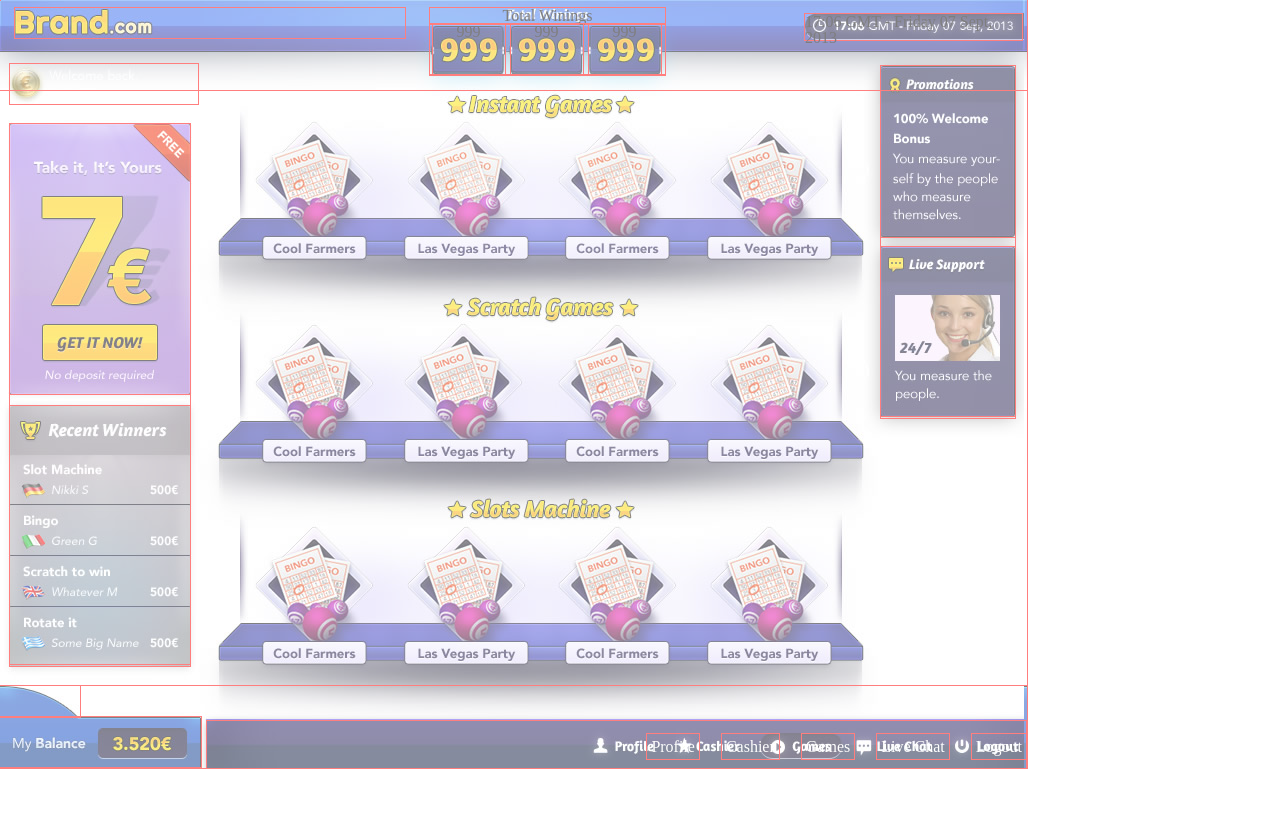
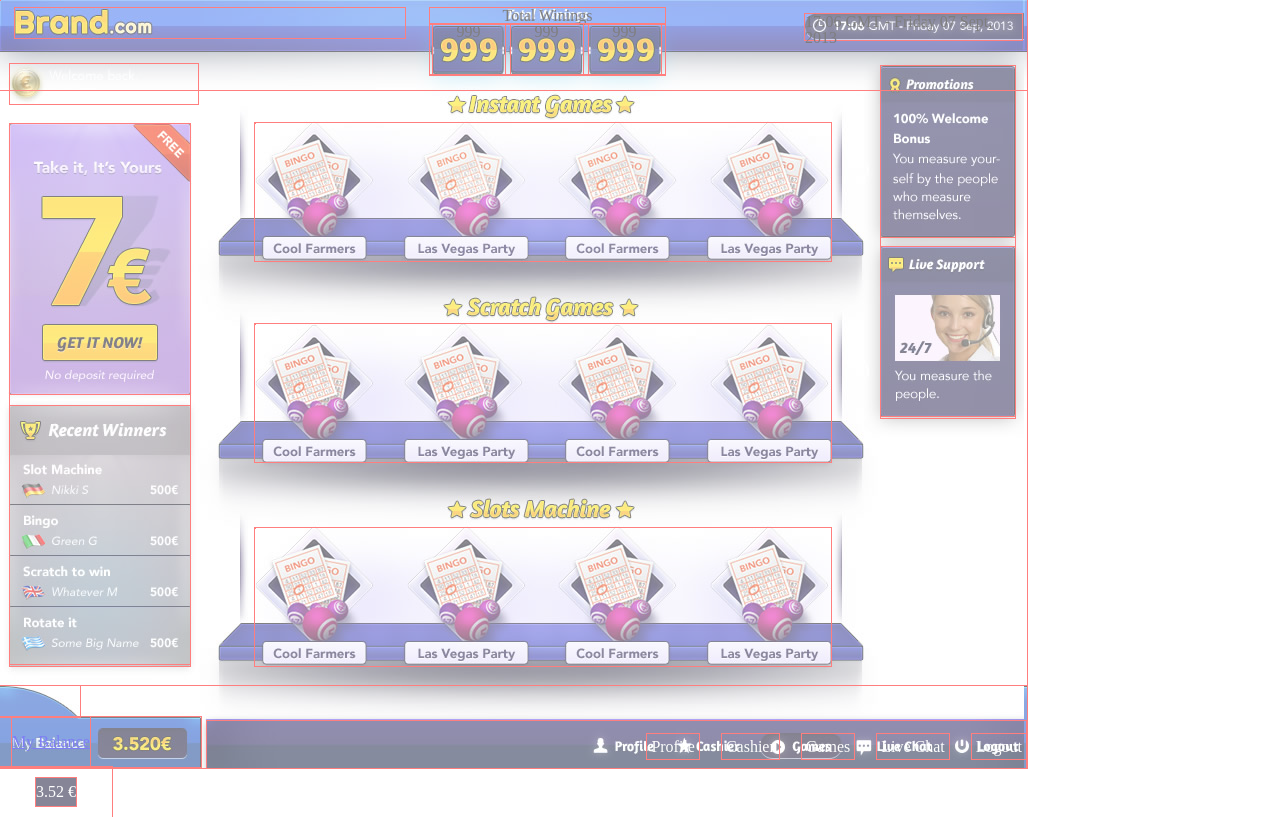
Before and after one commit to srgg6701/games, a PHP site: page / in a window 1280 px wide. Before the commit the page ends 769 px from the top, so only its background shows below. Run offline with PHP 8.4, Linux system fonts and the light colour scheme.

Commit message:
Отпозиционированы горизонтальные (3) контейнеры в центре.

```diff
--- a/index.php
+++ b/index.php
@@ -37,14 +37,42 @@
         <div id="top_box"></div>
         <div id="bottom_box"></div>
     </div>
-    <div id="scene"></div>
+    <div id="scene">
+    	<div>
+        	<div></div>
+        	<div></div>
+        	<div></div>
+        	<div></div>
+        </div>
+    	<div>
+        	<div></div>
+        	<div></div>
+        	<div></div>
+        	<div></div>
+        </div>
+    	<div>
+        	<div></div>
+        	<div></div>
+        	<div></div>
+        	<div></div>
+        </div>
+    </div>
     <div id="right_block">
     	<div id="promotions"></div>
         <div id="live_support"></div>
     </div>
     <div id="bottom_menu">
     	<div id="top_left"></div>
-    	<div id="bottom_menu_left_side"></div>
+    	<div id="bottom_menu_left_side">
+        	<div id="my_balance">
+            	<a href="#">My <b>Balance</b></a>
+            </div>
+            <div id="currency">
+            	<div id="currency_sum">
+                	3.52 &euro;
+                </div>
+            </div>
+        </div>
     	<div id="bottom_menu_right_side">
 	        <span id="bottom_menu_profile"><a href="#">Profile</a></span>
 	        <span id="bottom_menu_cashier"><a href="#">Cashier</a></span>
--- a/stylesheets/test.css
+++ b/stylesheets/test.css
@@ -93,6 +93,25 @@
 		margin-bottom: 10px;
 	}
 
+#scene
+	>div{
+	height:138px;
+	left:255px;
+	width: 576px;
+}
+#scene
+	>div:nth-child(1){
+	top:123px;
+}
+#scene
+	>div:nth-child(2){
+	top: 324px;
+}
+#scene
+	>div:nth-child(3){
+	top:528px;
+}
+
 #bottom_menu{
 	left:0;
 	bottom:0;
@@ -104,6 +123,26 @@
 		position:relative;
 	}
 
+	#my_balance,
+	#currency,
+	#currency_sum{
+		display:inline-block;
+		line-height:50px;
+		position:static;
+	}
+	#my_balance{
+		margin-left:12px;
+	}
+
+	#currency{
+		text-align:center;
+		width: 112px;
+	}
+	#currency_sum{
+		background-color:#0F0E32;
+		color:white;
+		line-height:28px;
+	}
 	#top_left{
 		height:31px;
 		width:80px;
```
